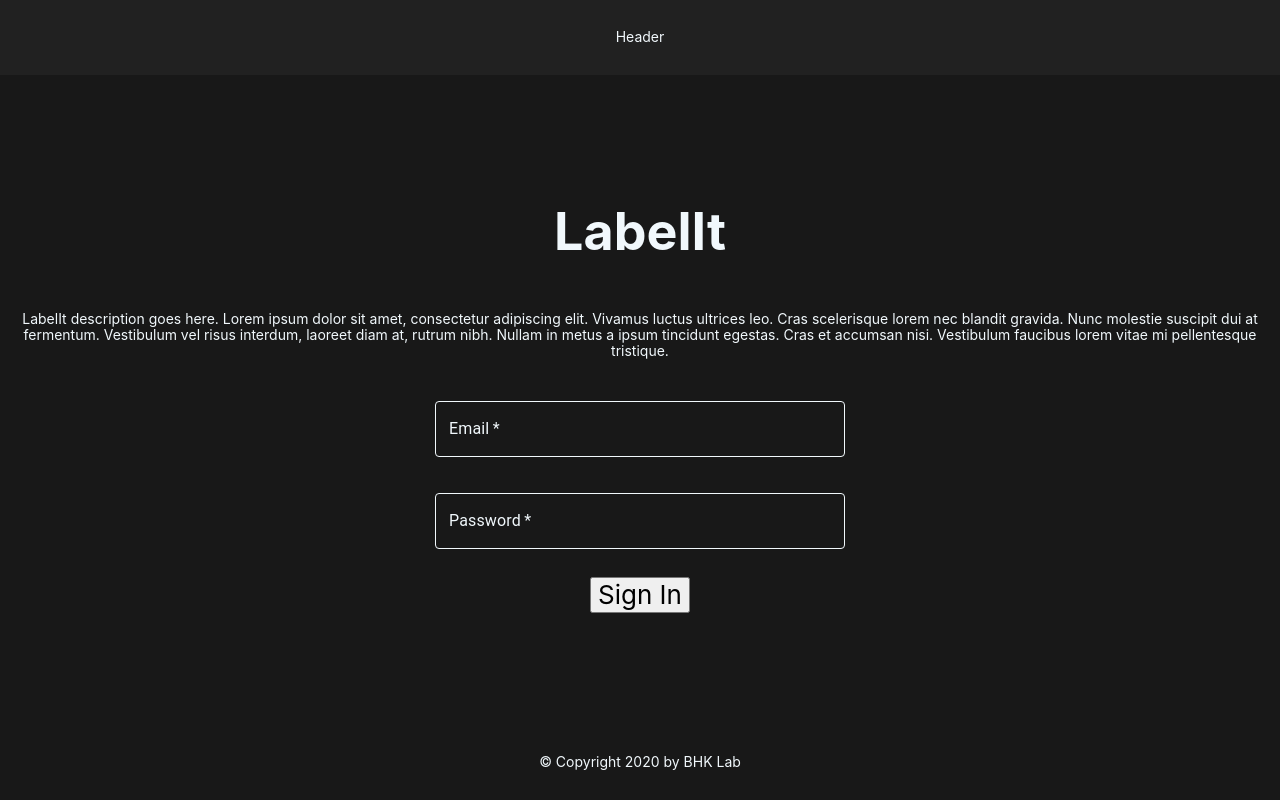
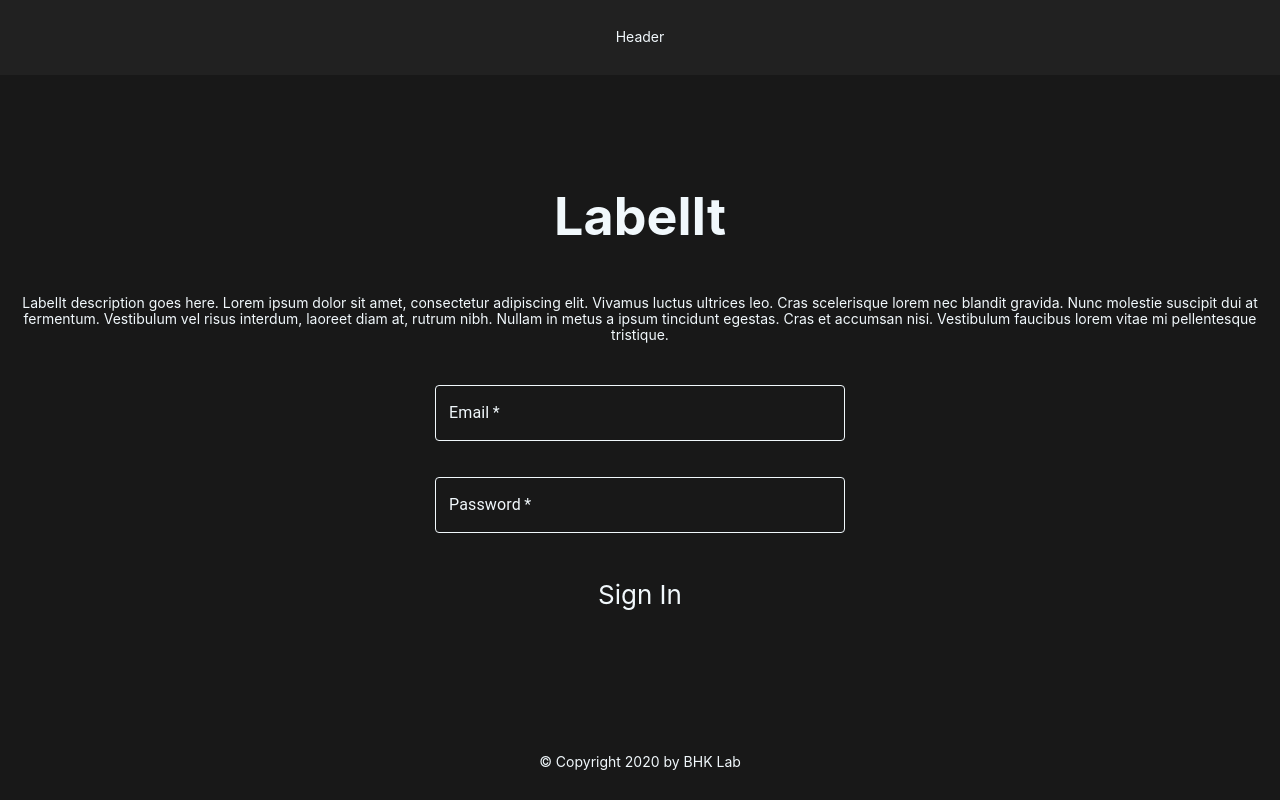
Before and after one commit to bhklab/QUANNOTATE, a React (Create React App) app in the folder client/: page / in a window 1280 px wide. Built offline with nearby package versions, Linux system fonts and the light colour scheme.

Commit message:
Fixed matarial UI color issues, modularize styles

```diff
--- a/client/src/components/Login/Login.js
+++ b/client/src/components/Login/Login.js
@@ -1,55 +1,6 @@
 import React, { useState } from 'react';
-import TextField from '@material-ui/core/TextField';
-import { withStyles, makeStyles } from '@material-ui/core/styles';
-import StyledLogin from './StyledLogin';
-import colors from '../../styles/colors';
-
-
-const useStyles = makeStyles((theme) => ({
-  root: {
-    '& .MuiTextField-root': {
-      margin: theme.spacing(1),
-      width: '25ch',
-    },
-  },
-}));
-
-const styles = {
-  root: {
-    marginTop: 0,
-    '& label': {
-      color: colors.white,
-    },
-    '&:hover label': {
-      color: colors.blue,
-    },
-    '& label.Mui-focused': {
-      color: colors.purple,
-    },
-    // overrides white styles on autofill
-    '& input': {
-      color: `${colors.white} !important`,
-      "&:-webkit-autofill": {
-        WebkitBoxShadow: `0 0 0 1000px ${colors.black} inset`,
-        WebkitTextFillColor: colors.white,
-        FontSize: 'calc(10px + 2vmin)'
-      },
-    },
-    '& .MuiOutlinedInput-root': {
-      '& fieldset': {
-        borderColor: colors.white,
-      },
-      '&:hover fieldset': {
-        borderColor: colors.blue,
-      },
-      '&.Mui-focused fieldset': {
-        borderColor: colors.purple,
-      },
-    },
-  },
-}
-
-const CustomTextField = withStyles(styles)(TextField);
+import useStyles from './useStyles';
+import { StyledLogin, CustomTextField } from './StyledLogin';
 
 const Login = () => {
 
@@ -70,7 +21,10 @@ const Login = () => {
   }
 
   return (
-    <StyledLogin className={classes.root} onSubmit={handleSubmit}>
+    <StyledLogin
+      className={classes.root}
+      onSubmit={handleSubmit}
+    >
       <CustomTextField
         required
         label="Email"
--- a/client/src/components/Login/StyledLogin.js
+++ b/client/src/components/Login/StyledLogin.js
@@ -1,7 +1,9 @@
 import styled from 'styled-components';
 import colors from '../../styles/colors';
+import TextField from '@material-ui/core/TextField';
+import { withStyles } from '@material-ui/core/styles';
 
-export default styled.form`
+const StyledLogin = styled.form`
   display: flex;
   flex-direction: column;
   justify-content: center;
@@ -12,4 +14,61 @@ export default styled.form`
   div {
     margin-bottom: 20px;
   }
+  button {
+    padding: 18.5px 14px;
+    border-radius: 4px;
+  }
 `;
+
+const styles = {
+  root: {
+    marginTop: 0,
+    '& label': {
+      color: colors.white,
+    },
+    '&:hover label': {
+      color: colors.purple,
+    },
+    '& label.Mui-focused': {
+      color: colors.blue,
+    },
+    // overrides white styles on autofill
+    '& input': {
+      color: `${colors.white}`,
+      WebkitTextFillColor: colors.white,
+      "&:-webkit-autofill": {
+        WebkitBoxShadow: `0 0 0 1000px ${colors.black} inset`,
+        WebkitTextFillColor: colors.white,
+        FontSize: 'calc(10px + 2vmin)'
+      },
+    },
+    '& .MuiOutlinedInput-root': {
+      '& fieldset': {
+        borderColor: colors.white,
+      },
+      '&:hover fieldset': {
+        borderColor: colors.purple,
+      },
+      '&.Mui-focused fieldset': {
+        borderColor: colors.blue,
+      },
+      "&:hover input": {
+        color: `${colors.purple}`,
+        WebkitTextFillColor: colors.purple,
+      },
+      "&.Mui-focused input": {
+        color: `${colors.blue}`,
+        WebkitTextFillColor: colors.blue,
+        "&:-webkit-autofill": {
+          WebkitTextFillColor: colors.blue
+        }
+      },
+    },
+  },
+}
+
+const CustomTextField = withStyles(styles)(TextField);
+
+
+
+export { StyledLogin, CustomTextField };
--- /dev/null
+++ b/client/src/components/Login/useStyles.js
@@ -0,0 +1,12 @@
+import { makeStyles } from '@material-ui/core/styles';
+
+const useStyles = makeStyles((theme) => ({
+  root: {
+    '& .MuiTextField-root': {
+      margin: theme.spacing(1),
+      width: '25ch',
+    },
+  },
+}));
+
+export default useStyles
--- a/client/src/styles/GlobalStyles.js
+++ b/client/src/styles/GlobalStyles.js
@@ -54,6 +54,15 @@ const GlobalStyles = createGlobalStyle`
     header {
       background-color: ${colors.dark_grey};
     }
+    button {
+      background: none;
+	    color: inherit;
+	    border: none;
+	    padding: 0;
+	    font: inherit;
+	    cursor: pointer;
+	    outline: inherit;
+    }
 `;
 
 export default GlobalStyles;
```
Also changed, not shown: client/src/components/Login/StyledButton.js (added).
